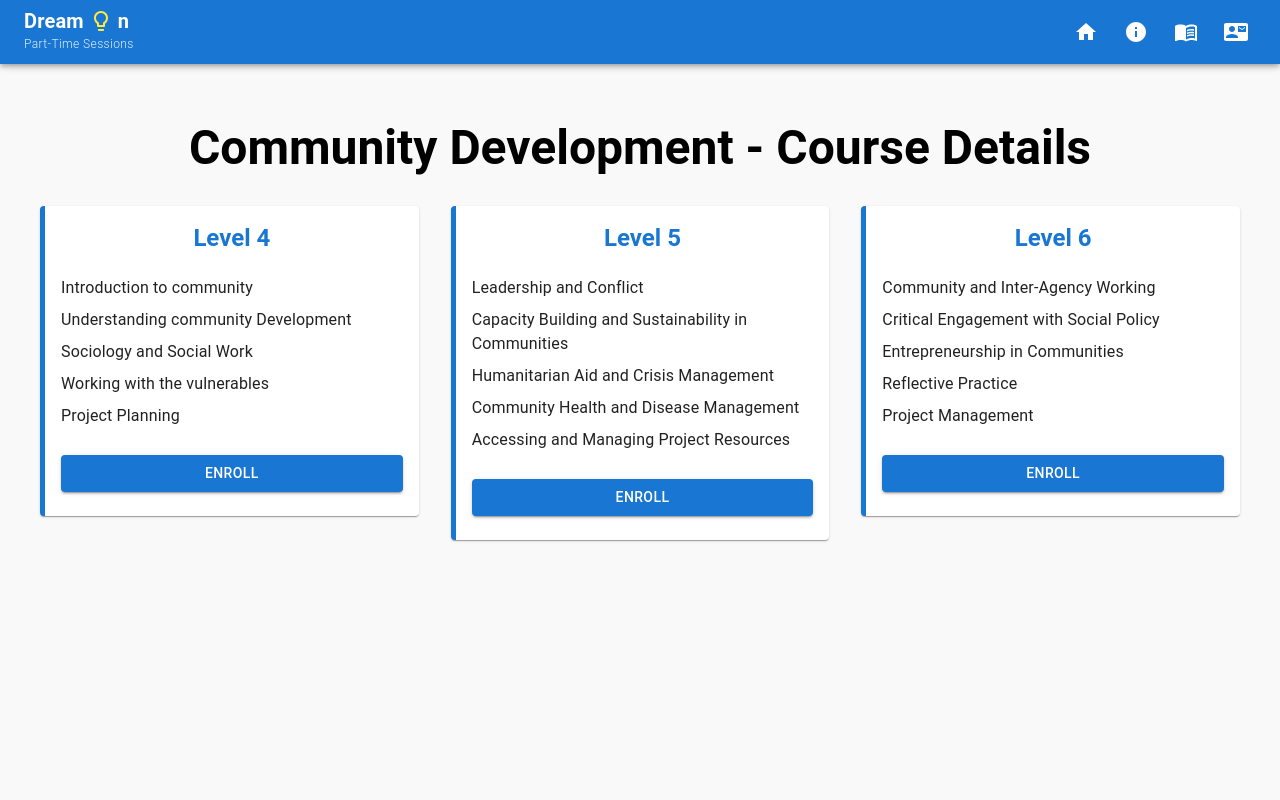
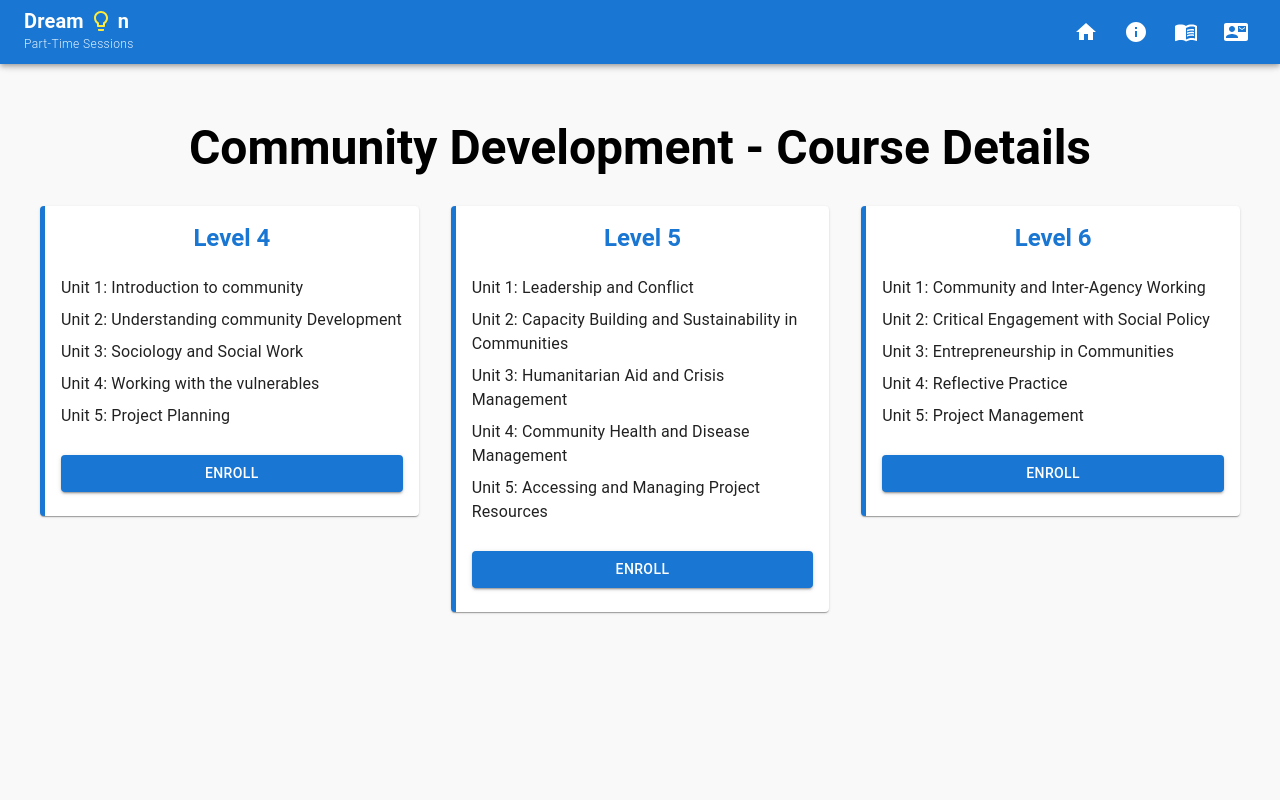
Before and after one commit to WilliamSato77/dreamon, a React (Create React App) app: page /coursedetails/1 in a window 1280 px wide. Shown: the top 800 px of the page. Built offline with nearby package versions, Linux system fonts and the light colour scheme.

Commit message:
Unit Labeling: The units are now labeled as "Unit 1", "Unit 2", etc., by updating the rendering of each unit in the list. The primary prop in ListItemText now includes the unit index, which will display the unit number along with its name.

```diff
--- a/src/components/coursedetails/Coursedetails.js
+++ b/src/components/coursedetails/Coursedetails.js
@@ -1,4 +1,4 @@
-import React, { useState, useEffect } from "react";
+import React, { useState } from "react";
 import { useParams } from "react-router-dom";
 import {
   Typography,
@@ -18,7 +18,6 @@ import {
   InputLabel,
 } from "@mui/material";
 import CloseIcon from "@mui/icons-material/Close";
-import MonetizationOnIcon from "@mui/icons-material/MonetizationOn";
 
 const coursesData = {
   1: {
@@ -327,7 +326,7 @@ function Coursedetails() {
                   <List>
                     {level.units.map((unit, index) => (
                       <ListItem key={index} disablePadding>
-                        <ListItemText primary={unit} />
+                        <ListItemText primary={`Unit ${index + 1}: ${unit}`} />
                       </ListItem>
                     ))}
                   </List>
```
